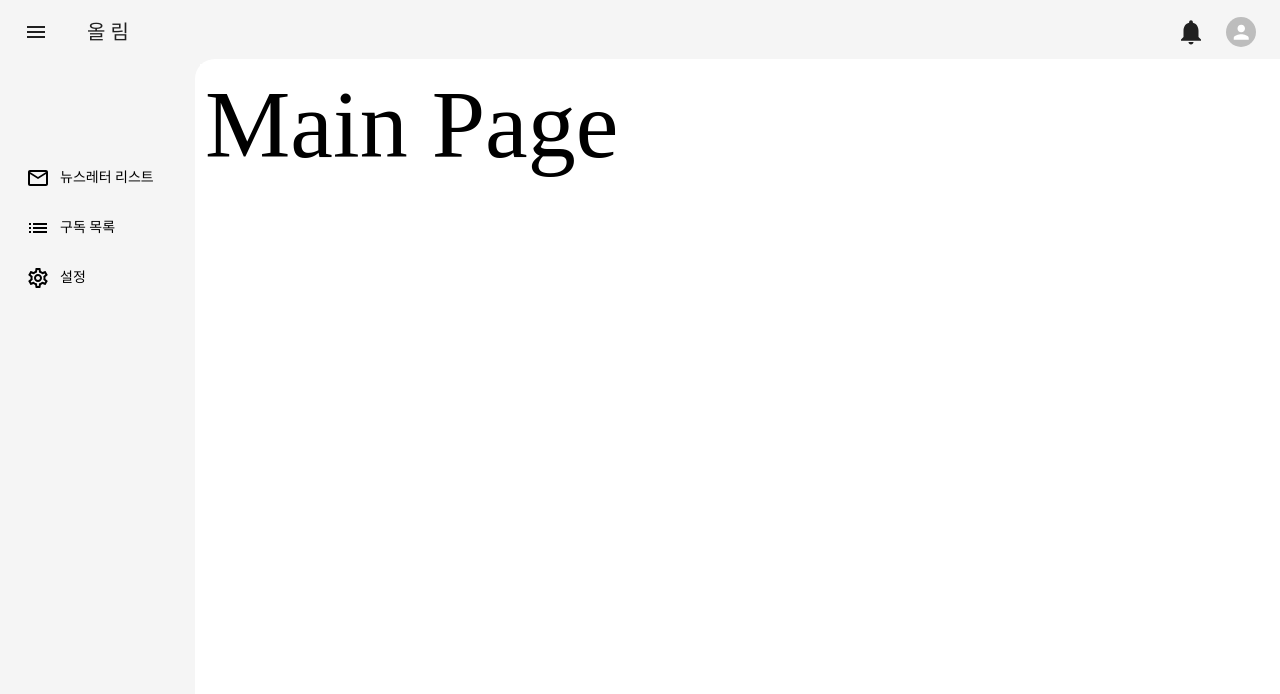
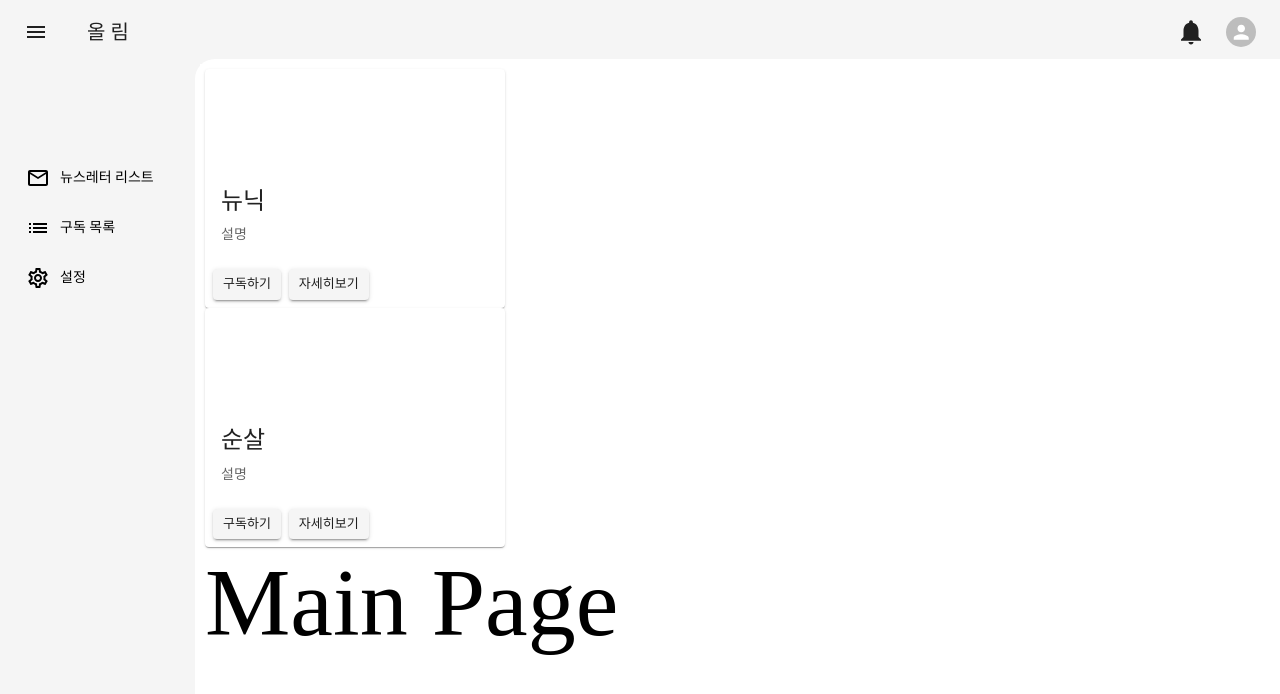
Before and after one commit to seunghaen/owlim_front, a React (Create React App) app: page / in a window 1280 px wide. Shown: the top 694 px of the page. Built offline with nearby package versions, Linux system fonts and the light colour scheme; a web font is replaced by a local one.

Commit message:
letter card component

```diff
--- /dev/null
+++ b/src/UI/LetterCard.tsx
@@ -0,0 +1,32 @@
+import * as React from "react";
+import Card from "@mui/material/Card";
+import CardActions from "@mui/material/CardActions";
+import CardContent from "@mui/material/CardContent";
+import CardMedia from "@mui/material/CardMedia";
+import Button from "@mui/material/Button";
+import Typography from "@mui/material/Typography";
+import { LetterType } from "../pages/Main/letterList";
+
+export default function LetterCard(props: LetterType) {
+  return (
+    <Card sx={{ maxWidth: 300 }}>
+      <CardMedia sx={{ height: 100 }} image={props.img} title={props.title} />
+      <CardContent>
+        <Typography gutterBottom variant="h5" component="div">
+          {props.title}
+        </Typography>
+        <Typography variant="body2" color="text.secondary">
+          {props.sub}
+        </Typography>
+      </CardContent>
+      <CardActions>
+        <Button size="small" variant="contained">
+          구독하기
+        </Button>
+        <Button size="small" variant="contained">
+          자세히보기
+        </Button>
+      </CardActions>
+    </Card>
+  );
+}
--- a/src/pages/Main/index.tsx
+++ b/src/pages/Main/index.tsx
@@ -1,10 +1,22 @@
 import { Typography } from "@mui/material";
 import React from "react";
 import PageGrid from "../../UI/PageGrid";
+import letterList from "./letterList";
+import LetterCard from "../../UI/LetterCard";
+import { title } from "process";
 
 function Main() {
   return (
     <PageGrid>
+      {letterList.map((item, index) => (
+        <LetterCard
+          title={item.title}
+          id={item.id}
+          sub={item.sub}
+          img={item.img}
+          key={item.id}
+        />
+      ))}
       <Typography variant="h1">Main Page</Typography>
     </PageGrid>
   );
--- /dev/null
+++ b/src/pages/Main/letterList.ts
@@ -0,0 +1,23 @@
+export type LetterType = {
+  title: string;
+  sub: string;
+  img: string;
+  id: number;
+};
+
+const letterList: LetterType[] = [
+  {
+    title: "뉴닉",
+    sub: "설명",
+    img: "",
+    id: 1,
+  },
+  {
+    title: "순살",
+    sub: "설명",
+    img: "",
+    id: 2,
+  },
+];
+
+export default letterList;
```
Also changed, not shown: src/UI/PageGrid.tsx (renamed from src/UI/PageGrid/index.tsx).
